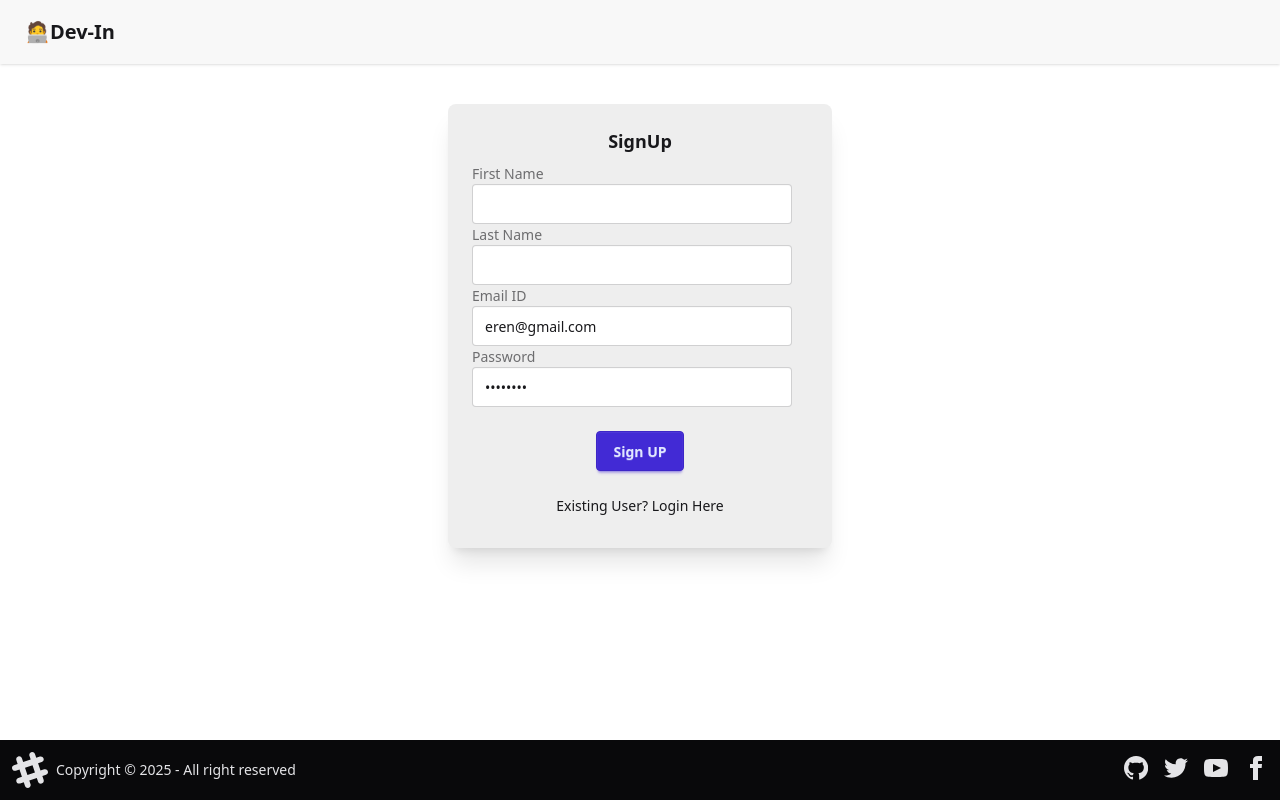
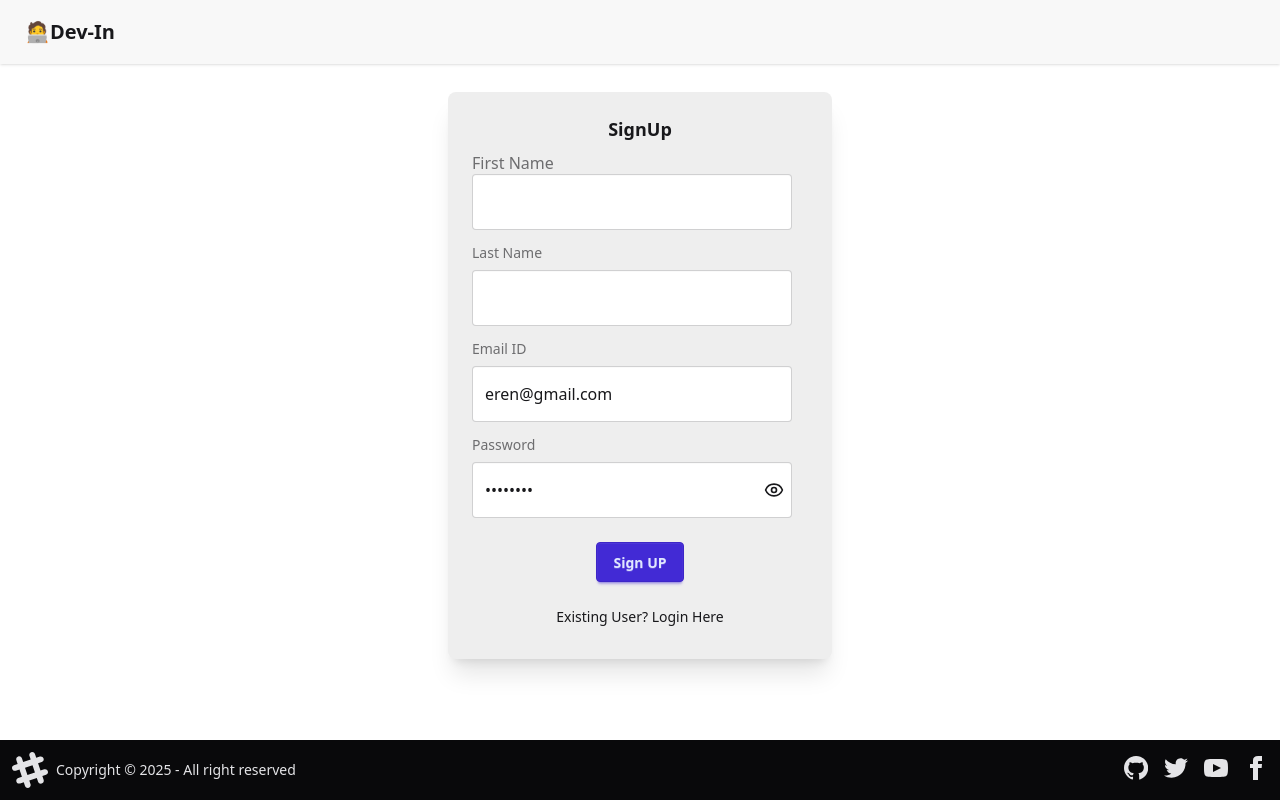
Before and after one commit to msourav7/devIn-frontend, a React (Vite) app: page /login in a window 1280 px wide. Both pictures are taken after a click on the element "New User? Sign Up Here". Built offline with nearby package versions, Linux system fonts and the light colour scheme; no server answers.

Commit message:
password toggle fix

```diff
--- a/package.json
+++ b/package.json
@@ -13,6 +13,7 @@
     "@reduxjs/toolkit": "^2.6.0",
     "@tailwindcss/vite": "^4.0.9",
     "axios": "^1.8.1",
+    "lucide-react": "^0.488.0",
     "react": "^19.0.0",
     "react-dom": "^19.0.0",
     "react-redux": "^9.2.0",
--- a/src/components/Feed.jsx
+++ b/src/components/Feed.jsx
@@ -1,47 +1,50 @@
-import React, { useEffect, useState } from 'react'
-import { BASE_URL } from '../utils/constants'
-import { useDispatch, useSelector } from 'react-redux'
-import axios from 'axios'
-import { addFeed } from '../utils/feedSlice'
-import UserCard from './UserCard'
+import React, { useEffect, useState } from "react";
+import { BASE_URL } from "../utils/constants";
+import { useDispatch, useSelector } from "react-redux";
+import axios from "axios";
+import { addFeed } from "../utils/feedSlice";
+import UserCard from "./UserCard";
 
 const Feed = () => {
-
-  const feed = useSelector((store)=>store.feed)
-  const dispatch = useDispatch()
+  const feed = useSelector((store) => store.feed);
+  const dispatch = useDispatch();
   // const [feed,setFeed]=useState("") using redux for state manag. instead of useState variables & after storing it to srdux store we'll use useSelector to get the data from the store and loop here to show it on display
 
-  const getFeed= async()=>{
+  const getFeed = async () => {
     //if feed present dont fetch it again ,only re-fetch when needed:
-    if(feed) return;
-    try{
-      const res = await axios.get(BASE_URL + "/feed",{withCredentials:true,})
-        dispatch(addFeed(res?.data))
-        console.log(res.data[0])
-        console.log(res.data)
-    }catch(err){
-      console.error(err.message)
+    if (feed) return;
+    try {
+      const res = await axios.get(BASE_URL + "/feed", {
+        withCredentials: true,
+      });
+      dispatch(addFeed(res?.data));
+      console.log(res.data[0]);
+      console.log(res.data);
+    } catch (err) {
+      console.error(err.message);
     }
-
-
   };
   // as soon as the page loads/first page onload call the getFeedapi
-  useEffect(()=>{
+  useEffect(() => {
     getFeed();
-  },[])
-
+  }, []);
 
   // if(!feed) return;
   // if(feed.length<=0) return <h1>No new users found</h1>
 
   return (
     feed && (
-      <div className="flex flex-col items-center my-5 h-[calc(100vh-100px)] overflow-y-auto w-full px-4">
-      {feed?.length > 0 ? <UserCard user={feed[0]} /> : <h1>No Feed Found</h1>}
-      {/* <UserCard user={feed[0]}/> */}
+      // <div className='flex justify-center my-5  overflow-y-auto'>
+      <div className="flex  flex-col items-center my-5 h-[calc(100vh-100px)] overflow-y-auto w-full px-4"> {/**added to scroll the feed page on mobile */}
+        {feed?.length > 0 ? (
+          <UserCard user={feed[0]} />
+        ) : (
+          <h1>No Feed Found</h1>
+        )}
+        {/* <UserCard user={feed[0]}/> */}
       </div>
-      )
-  )
-}
+    )
+  );
+};
 
-export default Feed
+export default Feed;
--- a/src/components/Login.jsx
+++ b/src/components/Login.jsx
@@ -4,13 +4,15 @@ import { useDispatch } from "react-redux";
 import { addUser } from "../utils/userSlice";
 import { useNavigate } from "react-router-dom";
 import { BASE_URL } from "../utils/constants";
+import { EyeOff, Eye } from "lucide-react";
 
 const Login = () => {
   const [emailId, setEmailId] = useState("eren@gmail.com");
   const [password, setPassword] = useState("Eren@123");
-  const [firstName, setFirstName]=useState("");
-  const [lastName,setLastName]=useState("");
-  const [isLoginForm,setIsLoginForm]=useState(true);
+  const [showPassword, setShowPassword] = useState(false);
+  const [firstName, setFirstName] = useState("");
+  const [lastName, setLastName] = useState("");
+  const [isLoginForm, setIsLoginForm] = useState(true);
   const [error, setError] = useState("");
   const dispatch = useDispatch();
   const navigate = useNavigate();
@@ -34,68 +36,99 @@ const Login = () => {
     }
   };
 
-  const handleSignUp= async()=>{
-   try{
-       const res = await axios.post(BASE_URL+"/signup",
+  const handleSignUp = async () => {
+    try {
+      const res = await axios.post(
+        BASE_URL + "/signup",
         {
           firstName,
           lastName,
           emailId,
           password,
         },
-       {withCredentials:true})
+        { withCredentials: true }
+      );
       dispatch(addUser(res.data.data));
       navigate("/profile");
-   }catch(err){
+    } catch (err) {
       setError(err?.response?.data || "Somthing went wrong");
       console.error(err);
     }
-  }
+  };
 
   return (
-    <div className="flex justify-center my-10">
+    <div className="flex justify-center my-7 ">
       <div className="card bg-base-300 w-96 shadow-xl">
         <div className="card-body">
-          <h2 className="card-title justify-center">{isLoginForm? "Login":"SignUp"}</h2>
-          <div>
-         {!isLoginForm&& <> <label className="form-control w-full max-w-xs my-2">
+          <h2 className="card-title justify-center">
+            {isLoginForm ? "Login" : "SignUp"}
+          </h2>
+          <div className="">
+            {!isLoginForm && (
+              <>
+
+                <label className="form-control w-full max-w-xs my-2">
                   <div className="label">
-                <span className="label-text">First Name</span>
+                    <span className="label-text h-5 text-base">First Name</span>
                   </div>
                   <input
                     type="text"
                     value={firstName}
                     placeholder=""
-                className="input input-bordered w-full max-w-xs"
+                    className="input input-bordered w-full max-w-xs h-14 text-base"
                     onChange={(e) => setFirstName(e.target.value)}
                   />
                 </label>
                 <label className="form-control w-full max-w-xs my-2">
                   <div className="label">
-                <span className="label-text">Last Name</span>
+                    <span className="label-text h-5 pt-3 pb-7">Last Name</span>
                   </div>
                   <input
                     type="text"
                     value={lastName}
                     placeholder=""
-                className="input input-bordered w-full max-w-xs"
+                    className="input input-bordered w-full max-w-xs h-14 text-base"
                     onChange={(e) => setLastName(e.target.value)}
                   />
-            </label> </>}
+                </label>{" "}
+              </>
+            )}
 
             <label className="form-control w-full max-w-xs my-2">
               <div className="label">
-                <span className="label-text">Email ID</span>
+                <span className="label-text h-5 pt-3 pb-7">Email ID</span>
               </div>
               <input
                 type="text"
                 value={emailId}
                 placeholder=""
-                className="input input-bordered w-full max-w-xs"
+                className="input input-bordered w-full max-w-xs h-14 text-base"
                 onChange={(e) => setEmailId(e.target.value)}
               />
             </label>
+
             <label className="form-control w-full max-w-xs my-2">
+              <div className="label">
+                <span className="label-text h-5 pt-3 pb-7">Password</span>
+              </div>
+              <div className="relative">
+                <input
+                  type={showPassword ? "text" : "password"}
+                  value={password}
+                  placeholder=""
+                  className="input input-bordered w-full max-w-xs pr-10 h-14 text-base" // add right padding for icon space
+                  onChange={(e) => setPassword(e.target.value)}
+                />
+                <div
+                  className="absolute top-1/2 right-6 transform -translate-y-1/2 cursor-pointer"
+                  onClick={() => setShowPassword(!showPassword)}
+                >
+                  {showPassword ? <EyeOff size={20} /> : <Eye size={20} />}
+                </div>
+              </div>
+            </label>
+
+            {/* <label className="form-control w-full max-w-xs my-2">
               <div className="label">
                 <span className="label-text">Password </span>
               </div>
@@ -106,18 +139,29 @@ const Login = () => {
                 className="input input-bordered w-full max-w-xs"
                 onChange={(e) => setPassword(e.target.value)}
               />
-            </label>
+            </label> */}
+
           </div>
 
           <p className="text-red-600">{error}</p>
 
           <div className="card-actions justify-center my-2">
-            <button className="btn btn-primary" onClick={isLoginForm? handleLogin:handleSignUp}>
-              {isLoginForm?"Login":"Sign UP"}
+            <button
+              className="btn btn-primary"
+              onClick={isLoginForm ? handleLogin : handleSignUp}
+            >
+              {isLoginForm ? "Login" : "Sign UP"}
             </button>
           </div>
           {/* <p className="" onClick={()=>setIsLoginForm((value)=>!value)}>{isLoginForm?"New User? Sign Up Here":"Existing User? Login Here"}</p> */}
-          <p className="m-auto cursor-pointer py-2" onClick={()=>setIsLoginForm(!isLoginForm)}>{isLoginForm?"New User? Sign Up Here":"Existing User? Login Here"}</p>
+          <p
+            className="m-auto cursor-pointer py-2 bold"
+            onClick={() => setIsLoginForm(!isLoginForm)}
+          >
+            {isLoginForm
+              ? "New User? Sign Up Here"
+              : "Existing User? Login Here"}
+          </p>
         </div>
       </div>
     </div>
```
Also changed, not shown: 1 other file (tests, documents, lock files or other folders). Lines whose indentation alone changed are shown as unchanged.
